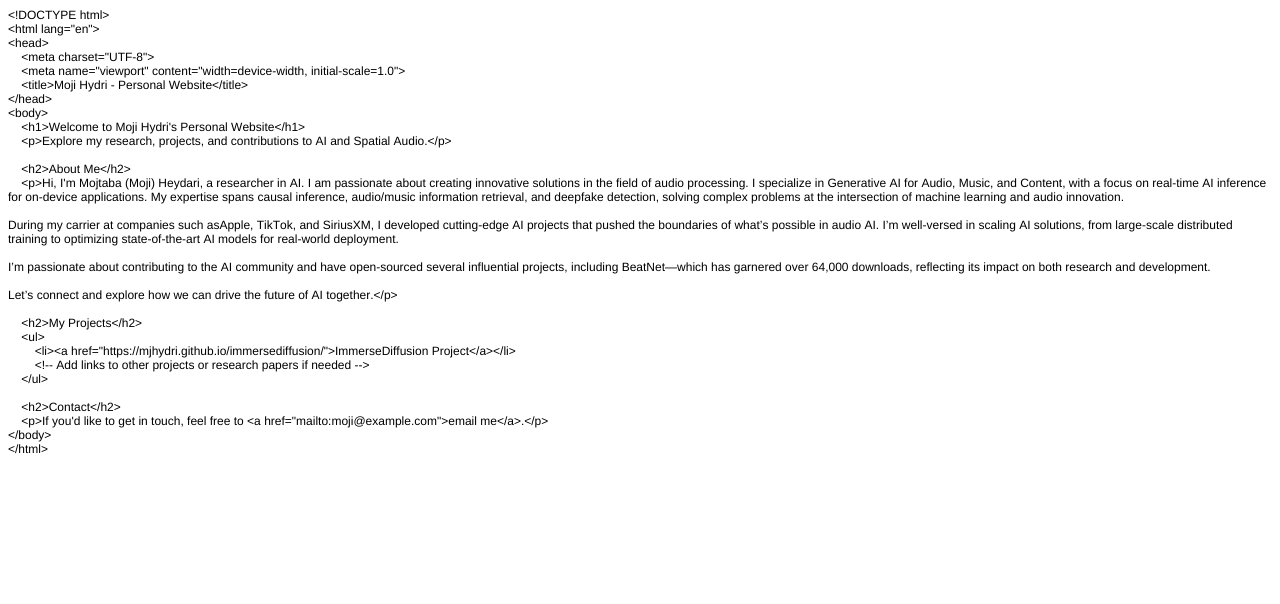
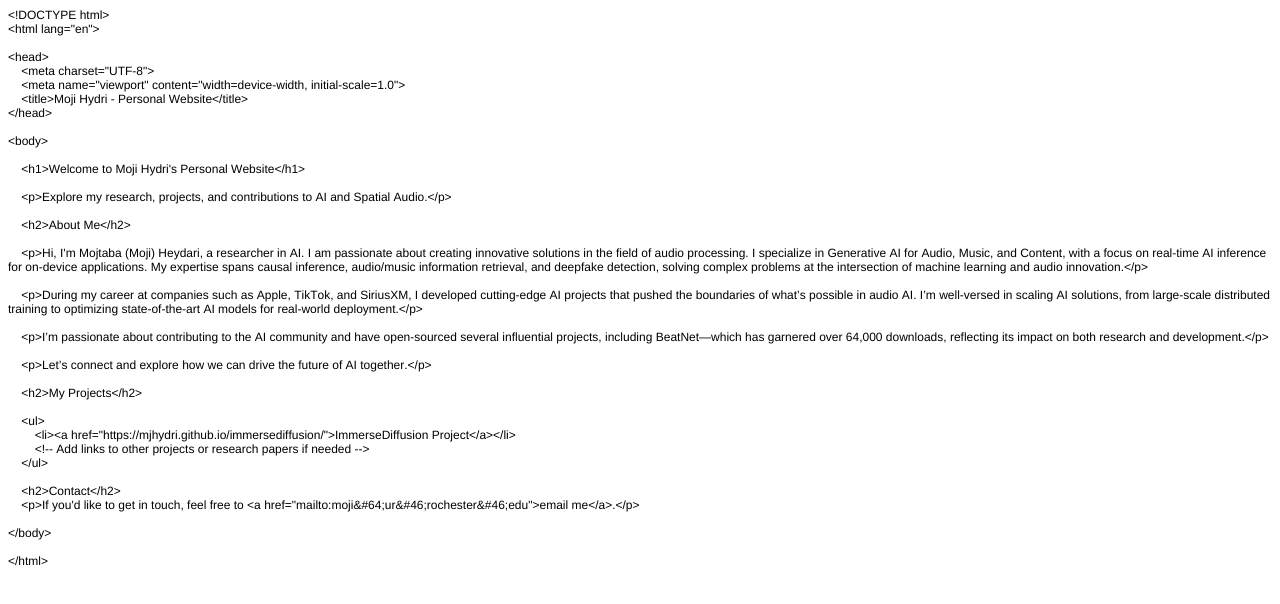
Before and after one commit to mjhydri/mjhydri.github.io, a plain HTML site: page docs/index.html in a window 1280 px wide. Drawn offline with Linux system fonts and the light colour scheme.

Commit message:
The first Push

```diff
--- a/docs/index.html
+++ b/docs/index.html
@@ -15,33 +15,41 @@
 <body>
 <p class="p1"><span class="s1">&lt;!DOCTYPE html&gt;</span></p>
 <p class="p1"><span class="s1">&lt;html lang="en"&gt;</span></p>
+<p class="p2"><span class="s1"></span><br></p>
 <p class="p1"><span class="s1">&lt;head&gt;</span></p>
 <p class="p1"><span class="s1"><span class="Apple-converted-space">    </span>&lt;meta charset="UTF-8"&gt;</span></p>
 <p class="p1"><span class="s1"><span class="Apple-converted-space">    </span>&lt;meta name="viewport" content="width=device-width, initial-scale=1.0"&gt;</span></p>
 <p class="p1"><span class="s1"><span class="Apple-converted-space">    </span>&lt;title&gt;Moji Hydri - Personal Website&lt;/title&gt;</span></p>
 <p class="p1"><span class="s1">&lt;/head&gt;</span></p>
+<p class="p2"><span class="s1"></span><br></p>
 <p class="p1"><span class="s1">&lt;body&gt;</span></p>
+<p class="p2"><span class="s1"></span><br></p>
 <p class="p1"><span class="s1"><span class="Apple-converted-space">    </span>&lt;h1&gt;Welcome to Moji Hydri's Personal Website&lt;/h1&gt;</span></p>
+<p class="p2"><span class="s1"></span><br></p>
 <p class="p1"><span class="s1"><span class="Apple-converted-space">    </span>&lt;p&gt;Explore my research, projects, and contributions to AI and Spatial Audio.&lt;/p&gt;</span></p>
 <p class="p2"><span class="s1"></span><br></p>
 <p class="p1"><span class="s1"><span class="Apple-converted-space">    </span>&lt;h2&gt;About Me&lt;/h2&gt;</span></p>
-<p class="p1"><span class="s1"><span class="Apple-converted-space">    </span>&lt;p&gt;Hi, I'm Mojtaba (Moji) Heydari, a researcher in AI. I am passionate about creating innovative solutions in the field of audio processing. I specialize in Generative AI for Audio, Music, and Content, with a focus on real-time AI inference for on-device applications. My expertise spans causal inference, audio/music information retrieval, and deepfake detection, solving complex problems at the intersection of machine learning and audio innovation.</span></p>
 <p class="p2"><span class="s1"></span><br></p>
-<p class="p1"><span class="s1">During my carrier at companies such asApple, TikTok, and SiriusXM, I developed cutting-edge AI projects that pushed the boundaries of what’s possible in audio AI. I’m well-versed in scaling AI solutions, from large-scale distributed training to optimizing state-of-the-art AI models for real-world deployment.</span></p>
+<p class="p1"><span class="s1"><span class="Apple-converted-space">    </span>&lt;p&gt;Hi, I'm Mojtaba (Moji) Heydari, a researcher in AI. I am passionate about creating innovative solutions in the field of audio processing. I specialize in Generative AI for Audio, Music, and Content, with a focus on real-time AI inference for on-device applications. My expertise spans causal inference, audio/music information retrieval, and deepfake detection, solving complex problems at the intersection of machine learning and audio innovation.&lt;/p&gt;</span></p>
 <p class="p2"><span class="s1"></span><br></p>
-<p class="p1"><span class="s1">I’m passionate about contributing to the AI community and have open-sourced several influential projects, including BeatNet—which has garnered over 64,000 downloads, reflecting its impact on both research and development.</span></p>
+<p class="p1"><span class="s1"><span class="Apple-converted-space">    </span>&lt;p&gt;During my career at companies such as Apple, TikTok, and SiriusXM, I developed cutting-edge AI projects that pushed the boundaries of what’s possible in audio AI. I’m well-versed in scaling AI solutions, from large-scale distributed training to optimizing state-of-the-art AI models for real-world deployment.&lt;/p&gt;</span></p>
 <p class="p2"><span class="s1"></span><br></p>
-<p class="p1"><span class="s1">Let’s connect and explore how we can drive the future of AI together.&lt;/p&gt;</span></p>
+<p class="p1"><span class="s1"><span class="Apple-converted-space">    </span>&lt;p&gt;I’m passionate about contributing to the AI community and have open-sourced several influential projects, including BeatNet—which has garnered over 64,000 downloads, reflecting its impact on both research and development.&lt;/p&gt;</span></p>
+<p class="p2"><span class="s1"></span><br></p>
+<p class="p1"><span class="s1"><span class="Apple-converted-space">    </span>&lt;p&gt;Let’s connect and explore how we can drive the future of AI together.&lt;/p&gt;</span></p>
 <p class="p2"><span class="s1"></span><br></p>
 <p class="p1"><span class="s1"><span class="Apple-converted-space">    </span>&lt;h2&gt;My Projects&lt;/h2&gt;</span></p>
+<p class="p2"><span class="s1"></span><br></p>
 <p class="p1"><span class="s1"><span class="Apple-converted-space">    </span>&lt;ul&gt;</span></p>
 <p class="p1"><span class="s1"><span class="Apple-converted-space">        </span>&lt;li&gt;&lt;a href="https://mjhydri.github.io/immersediffusion/"&gt;ImmerseDiffusion Project&lt;/a&gt;&lt;/li&gt;</span></p>
 <p class="p1"><span class="s1"><span class="Apple-converted-space">        </span>&lt;!-- Add links to other projects or research papers if needed --&gt;</span></p>
 <p class="p1"><span class="s1"><span class="Apple-converted-space">    </span>&lt;/ul&gt;</span></p>
 <p class="p2"><span class="s1"></span><br></p>
 <p class="p1"><span class="s1"><span class="Apple-converted-space">    </span>&lt;h2&gt;Contact&lt;/h2&gt;</span></p>
-<p class="p1"><span class="s1"><span class="Apple-converted-space">    </span>&lt;p&gt;If you'd like to get in touch, feel free to &lt;a href="mailto:moji@example.com"&gt;email me&lt;/a&gt;.&lt;/p&gt;</span></p>
+<p class="p1"><span class="s1"><span class="Apple-converted-space">    </span>&lt;p&gt;If you'd like to get in touch, feel free to &lt;a href="mailto:moji&amp;#64;ur&amp;#46;rochester&amp;#46;edu"&gt;email me&lt;/a&gt;.&lt;/p&gt;</span></p>
+<p class="p2"><span class="s1"></span><br></p>
 <p class="p1"><span class="s1">&lt;/body&gt;</span></p>
+<p class="p2"><span class="s1"></span><br></p>
 <p class="p1"><span class="s1">&lt;/html&gt;</span></p>
 </body>
 </html>
```
